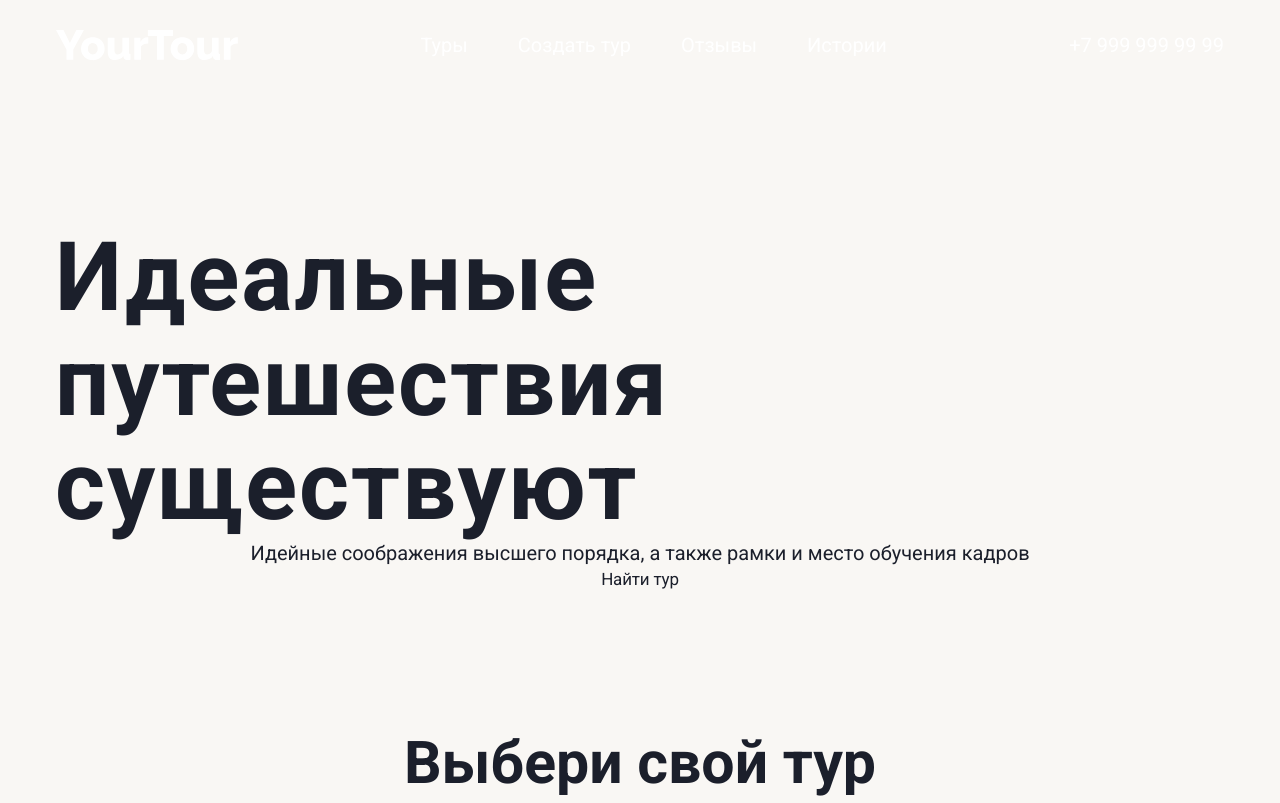
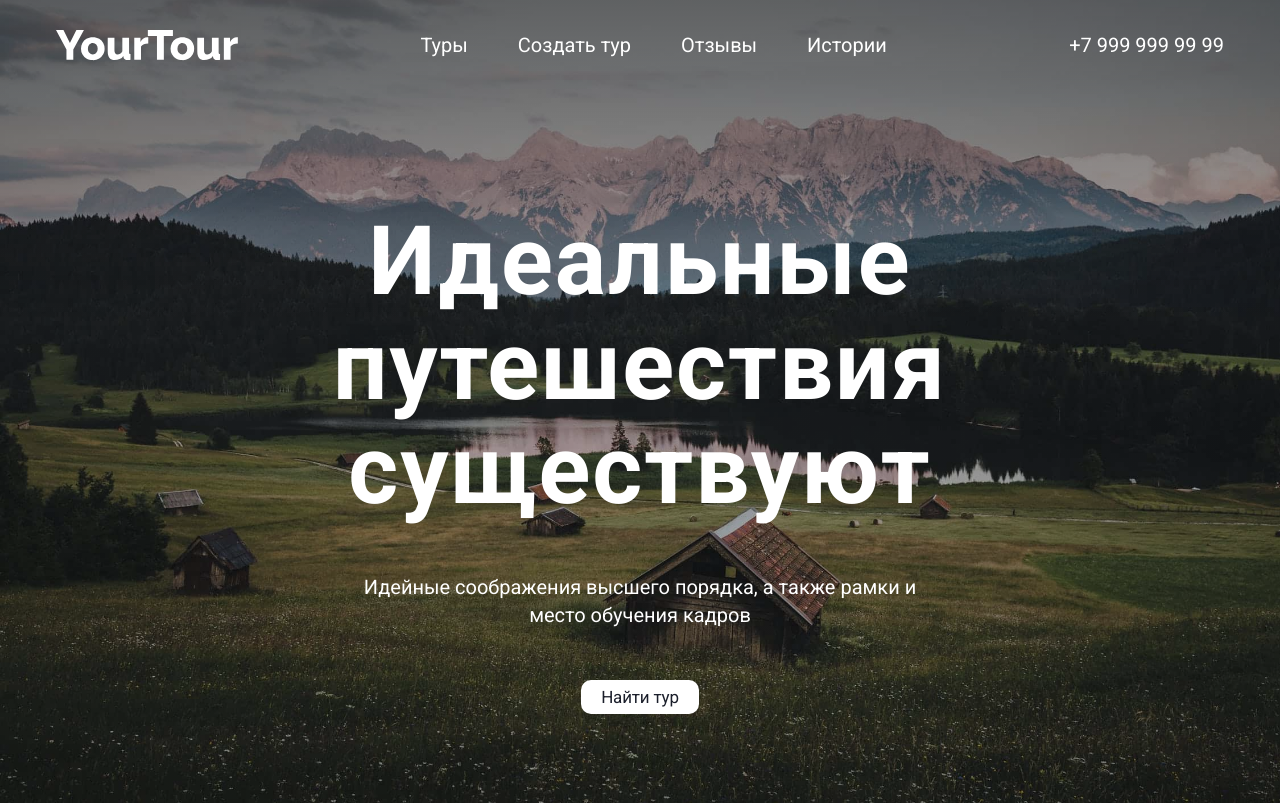
Before and after one commit to wunlei/travel-landing, a website built with webpack: page src/index.html in a window 1280 px wide. Shown: the top 803 px of the page. Built offline with nearby package versions, Linux system fonts and the light colour scheme; files whose address does not match are found by name.

Commit message:
feat: add hero section styles

```diff
--- a/src/index.html
+++ b/src/index.html
@@ -37,6 +37,7 @@
     />
   </head>
   <body class="body">
+    <div class="hero-bg"></div>
     <header class="header">
       <div class="header-content">
         <svg
@@ -99,7 +100,7 @@
     <main class="main">
       <section class="section section-hero">
         <h1 class="title-h1">Идеальные путешествия существуют</h1>
-        <p class="text text_normal">
+        <p class="section-hero__subtitle text text_normal">
           Идейные соображения высшего порядка, а также рамки и место обучения
           кадров
         </p>
--- a/src/style.scss
+++ b/src/style.scss
@@ -2,3 +2,4 @@
 @use "styles/variables";
 @use "styles/global";
 @use "styles/header";
+@use "styles/hero";
--- /dev/null
+++ b/src/styles/_hero.scss
@@ -0,0 +1,84 @@
+@use "./variables";
+
+.section-hero {
+  margin-top: 0;
+  padding-top: 119px;
+  padding-bottom: 120px;
+  color: var(--color-white);
+  row-gap: 50px;
+  text-align: center;
+}
+
+.hero-bg {
+  position: absolute;
+  z-index: -1;
+  top: 0;
+  left: 0;
+  width: 100%;
+  height: 100%;
+  max-height: 831px;
+  background-color: #2b351c;
+  background-image: linear-gradient(
+      180deg,
+      rgba(0, 0, 0, 0.4) 0%,
+      rgba(0, 0, 0, 0) 39.9%
+    ),
+    linear-gradient(rgba(0, 0, 0, 0.3), rgba(0, 0, 0, 0.3)),
+    url(./assets/img/header.jpg);
+  background-position: center;
+  background-repeat: no-repeat;
+  background-size: cover;
+}
+
+.section-hero__subtitle {
+  max-width: 562px;
+}
+
+.section-hero__btn {
+  padding: 5px 20px;
+  border-radius: 10px;
+  background-color: var(--color-white);
+  color: var(--color-black);
+  cursor: pointer;
+  transition:
+    background-color 0.3s ease,
+    color 0.3s ease;
+
+  @media (hover: hover) {
+    &:hover {
+      background-color: var(--color-orange-200);
+      color: var(--color-white);
+    }
+  }
+
+  &:active {
+    background-color: var(--color-orange-100);
+    color: var(--color-black);
+  }
+}
+
+@media screen and (max-width: variables.$tabletWidth) {
+  .section-hero {
+    padding-top: 117px;
+  }
+
+  .section-hero__subtitle {
+    max-width: 470px;
+  }
+}
+
+@media screen and (max-width: variables.$mobileWidth) {
+  .section-hero {
+    padding-top: 50px;
+    padding-bottom: 53px;
+    row-gap: 40px;
+  }
+
+  .hero-bg {
+    max-height: 488px;
+  }
+
+  .section-hero__subtitle {
+    max-width: 310px;
+  }
+}
```
Also changed, not shown: src/assets/img/header.jpg (added).
